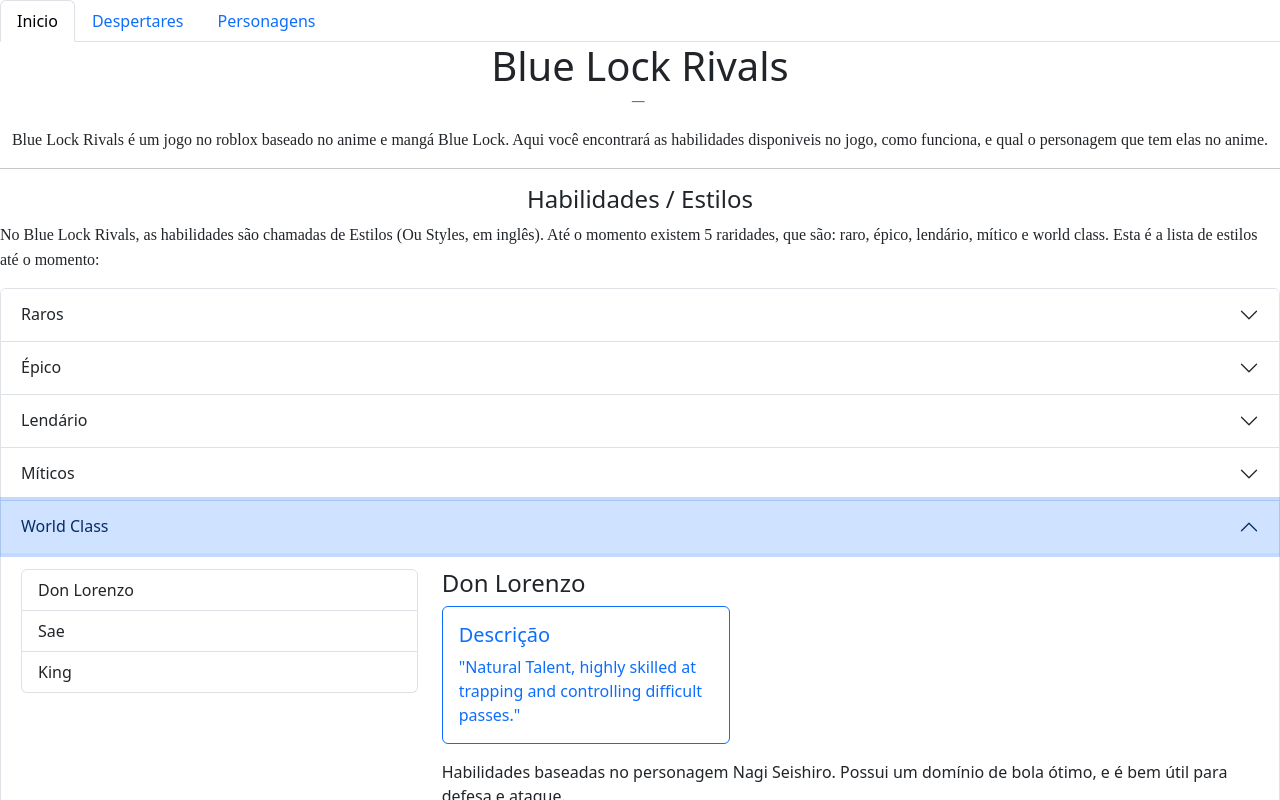
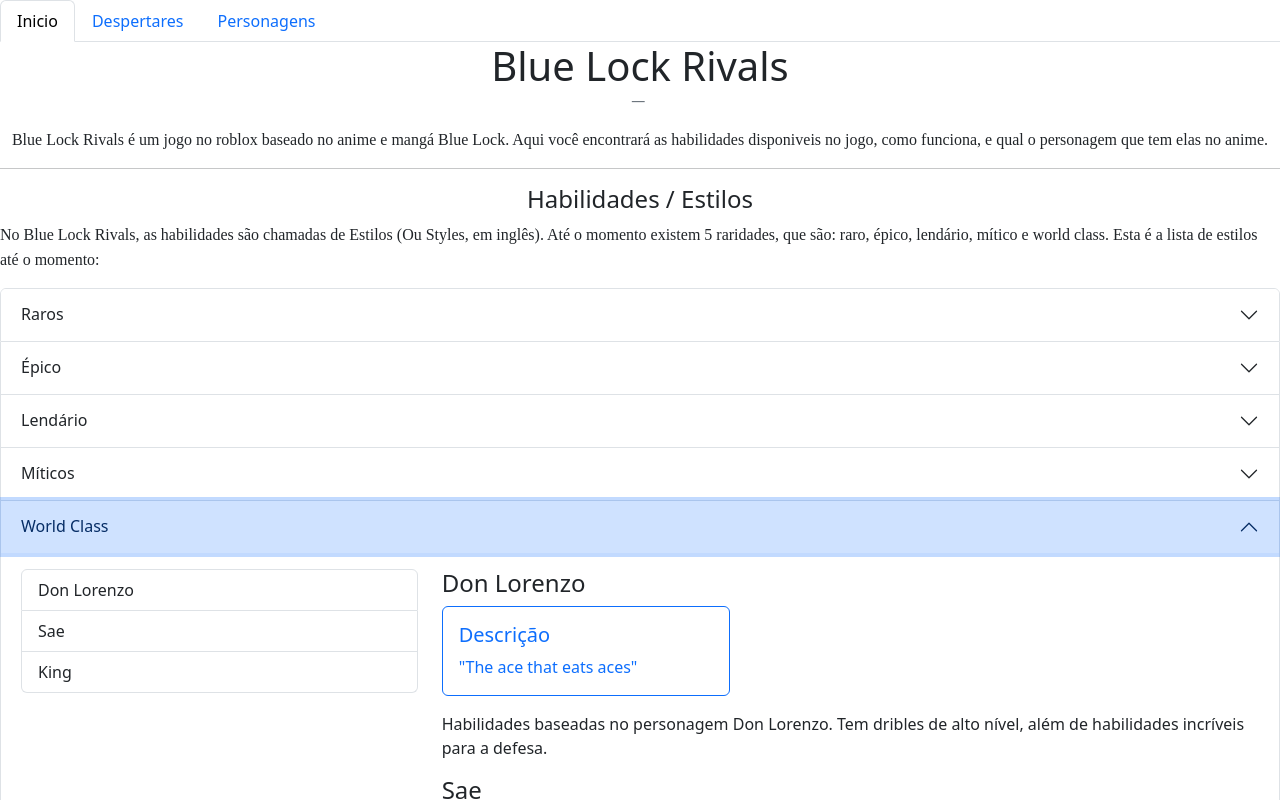
Before and after one commit to GustavoRdps/GustavoRdps.github.io, a SvelteKit app: page / in a window 1280 px wide. Both pictures are taken after a click on the button "World Class". Shown: the top 800 px of the page. Built offline with nearby package versions, Linux system fonts and the light colour scheme.

Commit message:
Update 1.5.1.0

```diff
--- a/src/routes/+page.svelte
+++ b/src/routes/+page.svelte
@@ -318,19 +318,19 @@
                 <div class="card border-primary mb-3" style="max-width: 18rem;">
                   <div class="card-body text-primary">
                     <h5 class="card-title">Descrição</h5>
-                    <p class="card-text">"Natural Talent, highly skilled at trapping and controlling difficult passes."</p>
+                    <p class="card-text">"The ace that eats aces"</p>
                   </div>
                 </div>
-                <p>Habilidades baseadas no personagem Nagi Seishiro. Possui um domínio de bola ótimo, e é bem útil para defesa e ataque.</p>
+                <p>Habilidades baseadas no personagem Don Lorenzo. Tem dribles de alto nível, além de habilidades incríveis para a defesa.</p>
 
                 <h4 id="Sae">Sae</h4>
                 <div class="card border-primary mb-3" style="max-width: 18rem;">
                   <div class="card-body text-primary">
                     <h5 class="card-title">Descrição</h5>
-                    <p class="card-text">"Jack of All Trades, Master of ...All?"</p>
+                    <p class="card-text">"Genius playmaker with unrivaled skills, precise passes, and unstoppable shots"</p>
                   </div>
                 </div>
-                <p>Habilidades baseadas no personagem Reo Mikage. Tem a habilidade de copiar outros jogadores, se tornando boa para ataque e defesa.</p>
+                <p>Habilidades baseadas no personagem Sae Itoshi. Anteriormente era um estilo épico, mas se tornou World Class após a criação dessa raridade. É muito boa para driblar e fazer gols e assistências.</p>
 
 
               <div data-bs-spy="scroll" data-bs-target="#list-example" data-bs-smooth-scroll="true" class="scrollspy-example" tabindex="0">
@@ -338,10 +338,10 @@
                 <div class="card border-primary mb-3" style="max-width: 18rem;">
                   <div class="card-body text-primary">
                     <h5 class="card-title">Descrição</h5>
-                    <p class="card-text">"A Ruthless Striker, dominant presence with powerful shots and individual play."</p>
+                    <p class="card-text">"Truly, an out of this world player."</p>
                   </div>
                 </div>
-                <p>Habilidades baseadas no personagem Baro Shoei. Possui dribles e um chute poderoso, ótimo para fazer gols.</p>
+                <p>Habilidades baseadas no personagem Isagi Yoichi da Liga Neo Egoista. Possui dribles e chutes mais poderosos que o estilo Isagi, Se tornando ótimo para fazer gols e jogadas elaboradas.</p>
               </div>
 
             </div>
```
